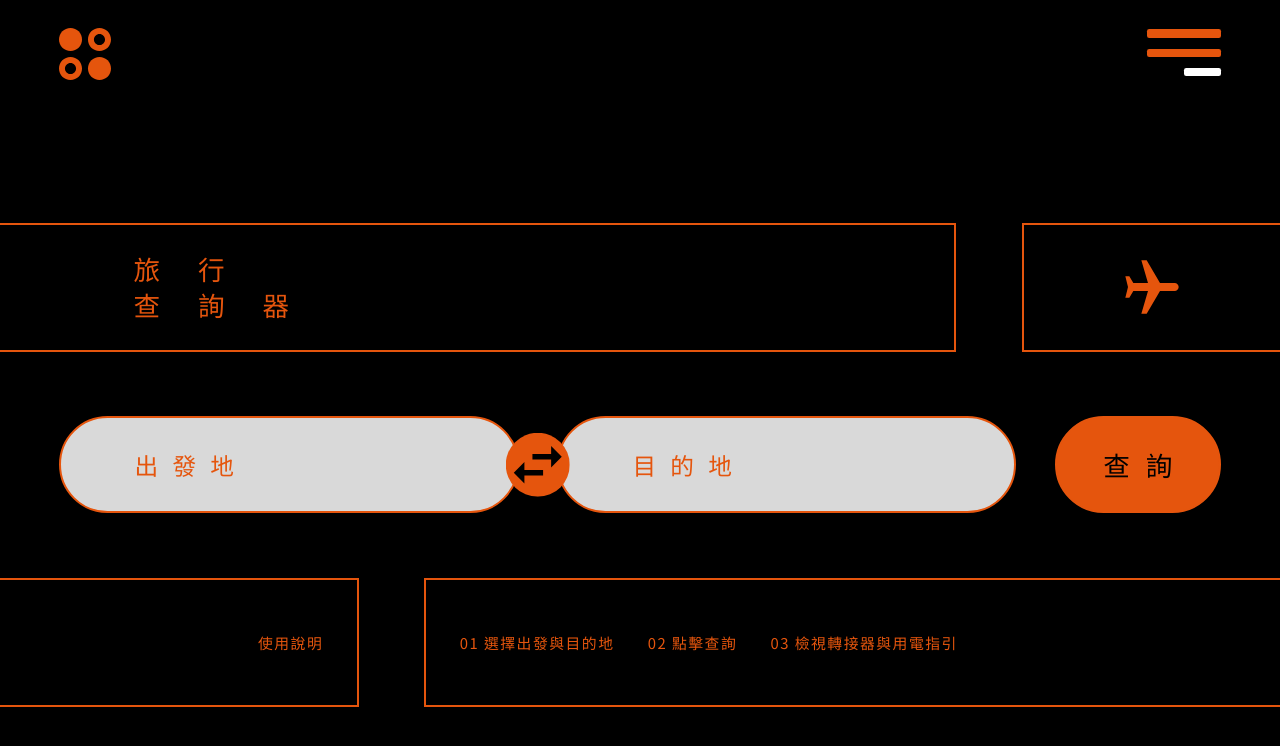
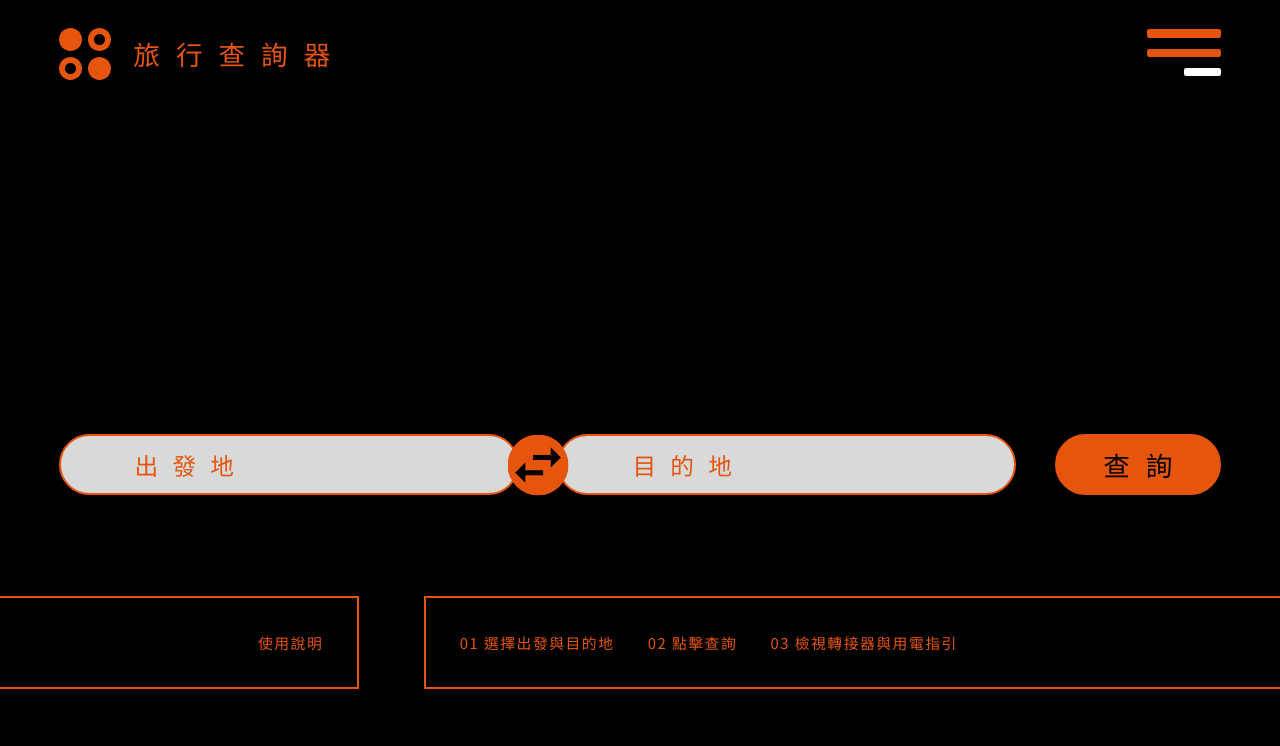
Before and after one commit to frog07131-beep/frog07131-beep.github.io, a plain HTML site: page travel.html in a window 1280 px wide. Drawn offline with Linux system fonts and the light colour scheme.

Commit message:
Number11-1123
增加首頁效果與查詢器頁面修正

```diff
--- a/css/travel.css
+++ b/css/travel.css
@@ -31,7 +31,7 @@
   --option-h: 4.03vh;         /* 45 / 1117 */
 
   /* 水平寬度與間距比例 (vw & %) */
-  --top-left-w: 74.65%;       /* 上排左框寬 (1290 / 1728) */
+  --top-left-w: 79.40vw;      /* 上排左框寬：對齊中排查詢器右緣 (80 + 1292 = 1372 / 1728) */
   --mid-side-pad: 4.63vw;     /* 中排左右間隔 (80 / 1728) */
   --bot-left-w: 28.01%;       /* 下排左框寬 (484 / 1728) */
   --bot-right-w: 66.84%;      /* 下排右框寬 (1155 / 1728) */
@@ -78,12 +78,28 @@ body {
   justify-content: space-between;
 }
 
+.nav-left {
+  margin-top: 3.49vh; /* 39 / 1117，與右側 Menu 中心線齊平 */
+  display: flex;
+  align-items: center;
+  gap: 1.74vw;        /* 30 / 1728：讓標題左緣維持於 10.42vw (80 + 70 + 30) */
+}
+
 .nav-logo {
   display: block;
-  margin-top: 3.49vh; /* 39 / 1117 */
   width: var(--logo-size);
   height: var(--logo-size);
+  flex-shrink: 0;
   transition: transform 0.2s ease, opacity 0.2s ease;
+}
+
+.main-title {
+  font-size: var(--font-36);
+  font-weight: 500;
+  line-height: 1.2;
+  letter-spacing: 0.6em;
+  color: var(--brand-orange);
+  white-space: nowrap;
 }
 
 .nav-logo:hover {
@@ -133,7 +149,7 @@ body {
 }
 
 /* =========================================
-4. 主視覺畫布與三排架構
+4. 主視覺畫布與雙排架構 (保留原上排佔位，中排與下排維持原位不動)
    ========================================= */
 .canvas {
   width: 100%;
@@ -144,56 +160,10 @@ body {
 .query-grid {
   width: 100%;
   height: var(--main-h);
+  padding-top: 24.22vh; /* 原上排 16.11vh + 原排間距 8.11vh，讓查詢列與使用說明維持原位不上移 */
   display: flex;
   flex-direction: column;
   justify-content: space-between;
-}
-
-/* =========================================
-5. 上排區塊
-   ========================================= */
-.row-top {
-  width: 100%;
-  height: var(--row-bar-h);
-  display: flex;
-  justify-content: space-between;
-}
-
-.box-title {
-  width: var(--top-left-w);
-  height: 100%;
-  border: var(--line-weight) solid var(--brand-orange);
-  border-left: none;
-  display: flex;
-  align-items: center;
-  padding-left: 10.42vw; /* 180 / 1728 (原 90w + 兩次右移共 90w) */
-  padding-top: var(--space-45-h);
-  padding-bottom: var(--space-45-h);
-}
-
-.main-title {
-  font-size: var(--font-36);
-  font-weight: 500;
-  line-height: 1.35;
-  letter-spacing: 0.6em;
-  color: var(--brand-orange);
-}
-
-.box-plane {
-  width: calc(100% - var(--top-left-w) - var(--space-90-w));
-  height: 100%;
-  border: var(--line-weight) solid var(--brand-orange);
-  border-right: none;
-  display: flex;
-  align-items: center;
-  justify-content: center;
-}
-
-.box-plane img {
-  width: min(var(--icon-90), 8.06vh);
-  height: min(var(--icon-90), 8.06vh);
-  object-fit: contain;
-  display: block;
 }
 
 /* =========================================
@@ -202,8 +172,7 @@ body {
 .row-middle {
   width: 100%;
   height: var(--row-mid-h);
-  padding-left: var(--mid-side-pad);
-  padding-right: var(--mid-side-pad);
+  padding: 2.24vh var(--mid-side-pad); /* 上下各內縮 25h (25 / 1117)，查詢列實高 85h (7.61vh)，不影響上下排定位 */
   display: flex;
   align-items: center;
   justify-content: space-between;
@@ -265,7 +234,7 @@ body {
 }
 
 .pill-sublabel {
-  font-size: var(--font-10);
+  font-size: var(--font-20);
   font-weight: 500;
   letter-spacing: 0.15em;
   color: var(--text-muted);
@@ -284,8 +253,9 @@ body {
   left: 50%;
   top: 50%;
   transform: translate(-50%, -50%);
-  width: min(var(--icon-90), 8.06vh);
-  height: min(var(--icon-90), 8.06vh);
+  height: 100%;
+  aspect-ratio: 1 / 1;
+  width: auto;
   background: transparent;
   border: none;
   padding: 0;
@@ -412,6 +382,7 @@ body {
 .row-bottom {
   width: 100%;
   height: var(--row-bar-h);
+  padding: 2.24vh 0; /* 上下各內縮 25h (25 / 1117)，線框實高 130h (11.63vh)，不影響中排定位 */
   display: flex;
   justify-content: space-between;
   font-size: var(--font-20);
--- a/travel.html
+++ b/travel.html
@@ -14,9 +14,12 @@
 
   <!-- ==================== 頂部導覽列 ==================== -->
   <header class="top-nav">
-    <a href="./index.html" class="nav-logo" aria-label="PLUG IN 首頁">
-      <img src="./img/button-logo.svg" alt="PLUG IN Logo">
-    </a>
+    <div class="nav-left">
+      <a href="./index.html" class="nav-logo" aria-label="PLUG IN 首頁">
+        <img src="./img/button-logo.svg" alt="PLUG IN Logo">
+      </a>
+      <h1 class="main-title">旅行查詢器</h1>
+    </div>
 
     <button type="button" id="menu-btn" class="nav-menu-btn" aria-label="開啟選單" aria-expanded="false">
       <span class="menu-bar bar-orange"></span>
@@ -67,20 +70,8 @@
 
   <!-- ==================== 主體內容 ==================== -->
   <main class="canvas">
-    <!-- 主視覺區塊：總高 676h (頂部總距 311h / 底間隔 130h) -->
+    <!-- 主視覺區塊 -->
     <section class="query-grid" aria-label="旅行查詢器">
-
-      <!-- 上排：高度 180h -->
-      <div class="row-top">
-        <!-- 左框：長 1290w -->
-        <div class="box-title">
-          <h1 class="main-title">旅 行<br>查 詢 器</h1>
-        </div>
-        <!-- 右框：自動填滿剩餘寬度，內含 90x90 飛機插圖 -->
-        <div class="box-plane">
-          <img src="./img/airplane.svg" alt="飛機圖示">
-        </div>
-      </div>
 
       <!-- 中排：高度 135h，左右內縮 80w -->
       <div class="row-middle">
```
Also changed, not shown: css/home.css (+77 -1 lines), index.html (+7 -2 lines).
